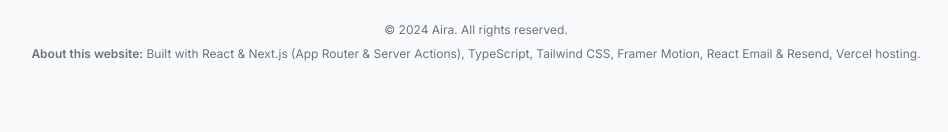
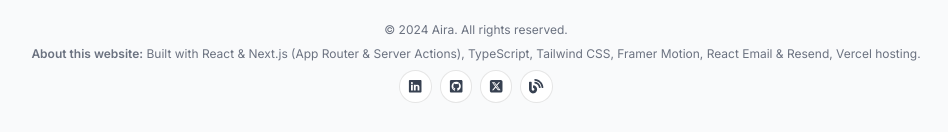
Before and after one commit to 0xaira/portfolio, a Next.js app: page / in a window 1280 px wide. Shown: the part 5478-5610 px from the top of the page, without its empty margins (164-1112 px from the left). Before the commit the page ends 5580 px from the top, so only its background shows below. Built offline with nearby package versions, Linux system fonts and the light colour scheme; no server answers.

Commit message:
feat: Update footer with socials and contact info

```diff
--- a/components/Footer.tsx
+++ b/components/Footer.tsx
@@ -1,4 +1,8 @@
 import React from "react";
+import { BsLinkedin } from "react-icons/bs";
+import { FaBlog, FaGithubSquare } from "react-icons/fa";
+import { FaSquareXTwitter } from "react-icons/fa6";
+import { IoLogoLinkedin } from "react-icons/io5";
 
 export default function Footer() {
   return (
@@ -11,6 +15,38 @@ export default function Footer() {
         React & Next.js (App Router & Server Actions), TypeScript, Tailwind CSS,
         Framer Motion, React Email & Resend, Vercel hosting.
       </p>
+
+      <div className="flex justify-center gap-2 mt-2 -mb-2">
+        <a
+          className="bg-white p-2 text-gray-700 flex items-center gap-2 text-[0.9rem] rounded-full focus:scale-[1.15] hover:scale-[1.15] hover:text-gray-950 active:scale-105 transition cursor-pointer borderBlack dark:bg-white/10 dark:text-white/60"
+          href="https://www.linkedin.com/in/aira-jena/"
+          target="_blank"
+        >
+          <IoLogoLinkedin />
+        </a>
+        <a
+          className="bg-white p-2 text-gray-700 flex items-center gap-2 text-[0.9rem] rounded-full focus:scale-[1.15] hover:scale-[1.15] hover:text-gray-950 active:scale-105 transition cursor-pointer borderBlack dark:bg-white/10 dark:text-white/60"
+          href="https://github.com/0xaira"
+          target="_blank"
+        >
+          <FaGithubSquare />
+        </a>
+        <a
+          className="bg-white p-2 text-gray-700 flex items-center gap-2 text-[0.9rem] rounded-full focus:scale-[1.15] hover:scale-[1.15] hover:text-gray-950 active:scale-105 transition cursor-pointer borderBlack dark:bg-white/10 dark:text-white/60"
+          href="https://twitter.com/0xAira"
+          target="_blank"
+        >
+          <FaSquareXTwitter />
+        </a>
+
+        <a
+          className="bg-white p-2 text-gray-700 flex items-center gap-2 text-[0.9rem] rounded-full focus:scale-[1.15] hover:scale-[1.15] hover:text-gray-950 active:scale-105 transition cursor-pointer borderBlack dark:bg-white/10 dark:text-white/60"
+          href="https://airablog.com"
+          target="_blank"
+        >
+          <FaBlog />
+        </a>
+      </div>
     </footer>
   );
 }
```
Also changed, not shown: 1 other file (tests, documents, lock files or other folders).
